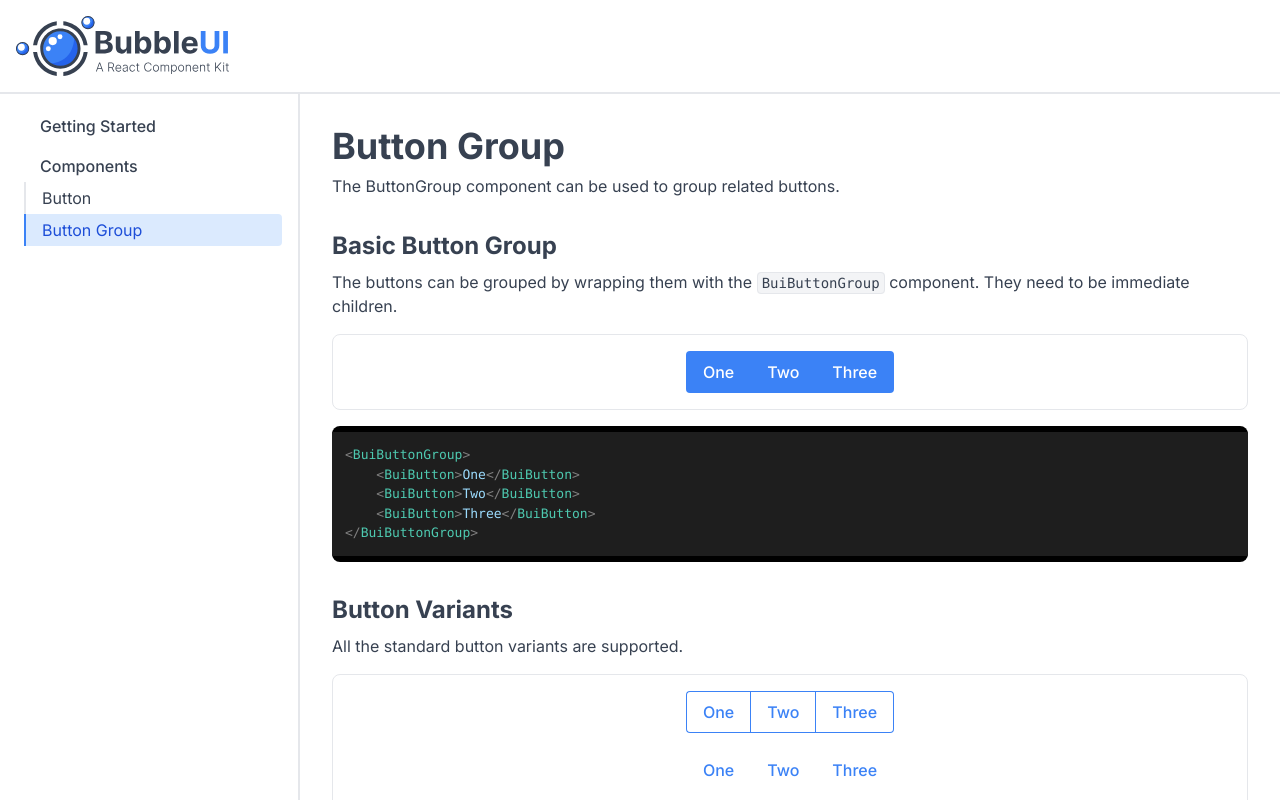
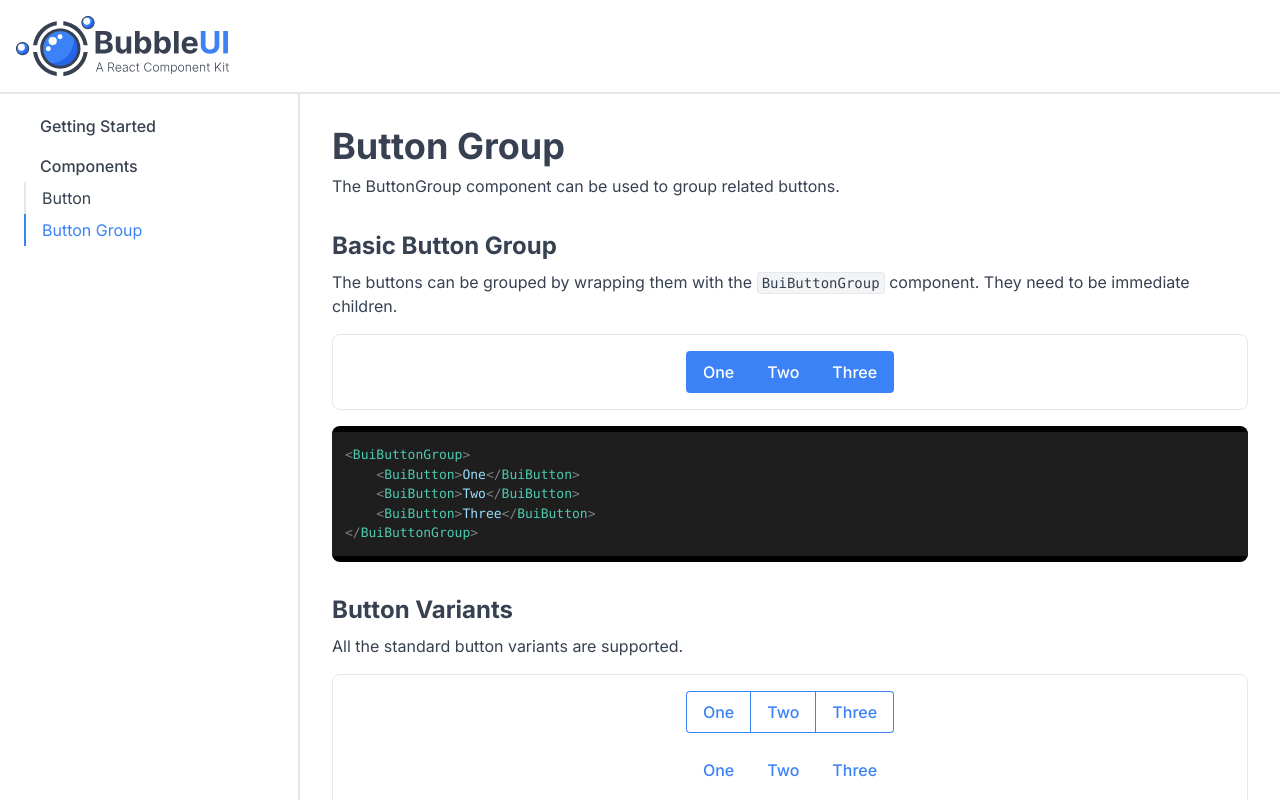
Before and after one commit to mertefecerit/pearkit, a Next.js app: page /doc/components/button-group in a window 1280 px wide. Built offline with nearby package versions, Linux system fonts and the light colour scheme; some icons are missing.

Commit message:
v1.0.108

```diff
--- a/app/doc/layout-partials/BNavItem.module.scss
+++ b/app/doc/layout-partials/BNavItem.module.scss
@@ -1,13 +1,13 @@
 .bNavItem {
   & > div.clickArea {
-    @apply font-medium flex gap-1 items-center cursor-pointer hover:bg-gray-100 py-1 rounded;
+    @apply font-medium flex gap-1 items-center cursor-pointer py-1 rounded;
   }
   & > ul.contentArea {
     @apply pl-2;
     & > li > a {
-      @apply inline-block w-full border-l-2 pl-4 py-1 hover:bg-gray-100 hover:rounded-r hover:border-gray-500;
+      @apply transition-all inline-block w-full border-l-2 pl-4 py-1 hover:rounded-r hover:border-gray-500;
       &.active {
-        @apply border-blue-500 bg-blue-100 rounded-r text-blue-700 hover:bg-blue-200 hover:border-blue-500;
+        @apply border-blue-500 rounded-r text-blue-500;
       }
     }
   }
```
